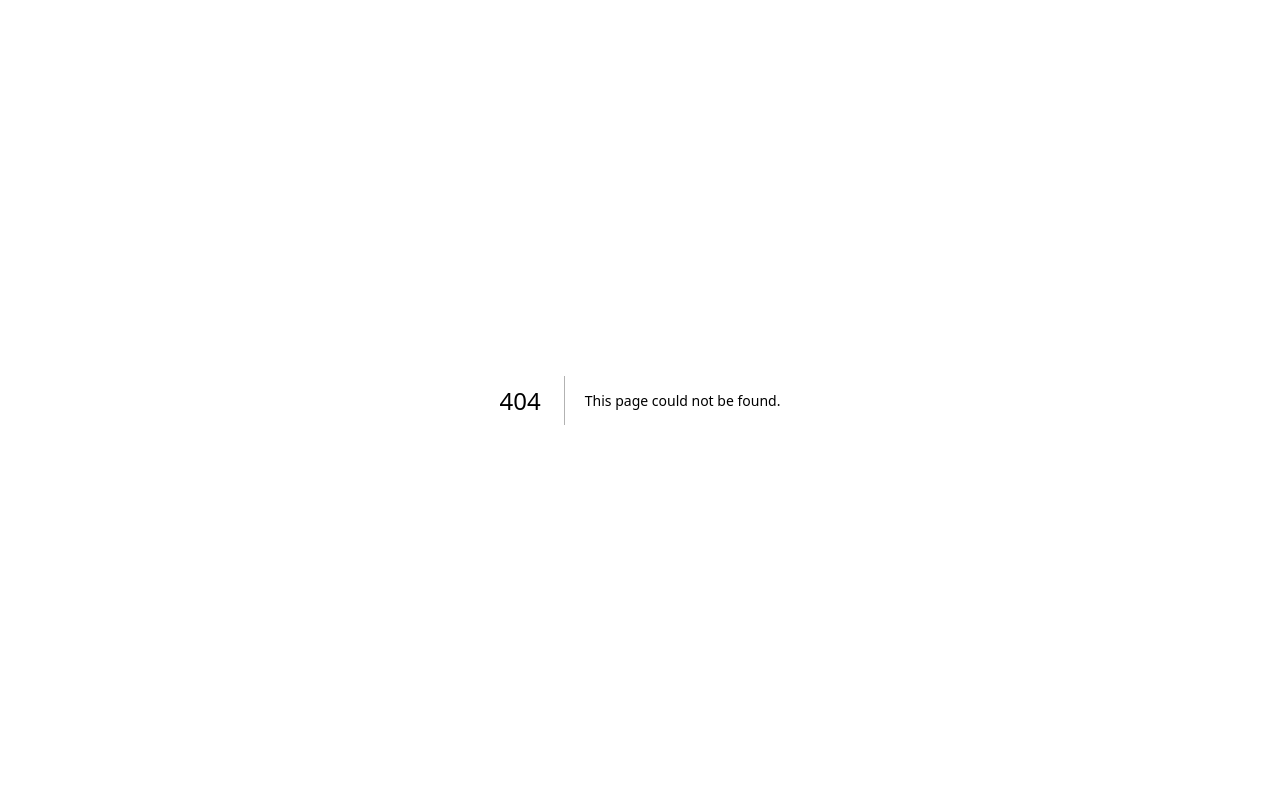
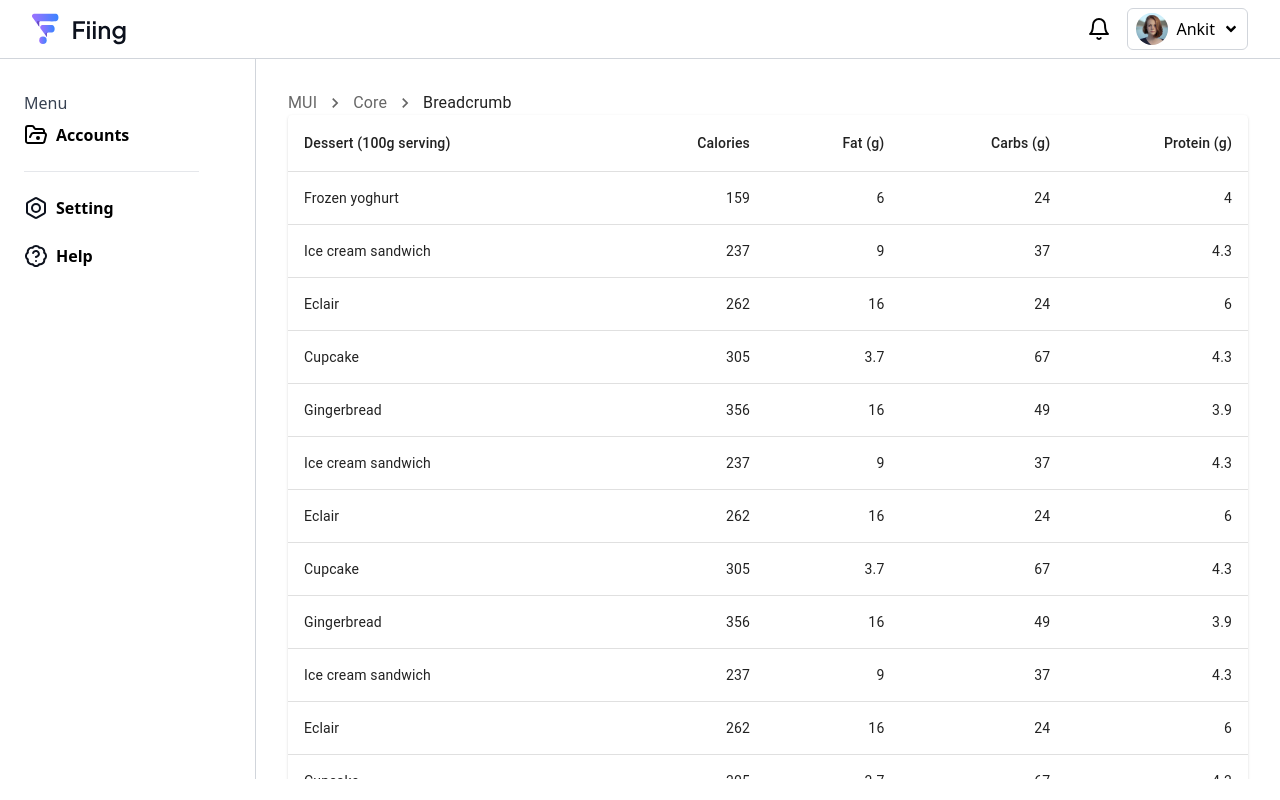
Before and after one commit to vashukashyap/fiing, a Next.js app: page /data in a window 1280 px wide. Before the commit this address had no page. Built offline with nearby package versions, Linux system fonts and the light colour scheme.

Commit message:
dashboards

```diff
--- a/package.json
+++ b/package.json
@@ -9,6 +9,10 @@
     "lint": "next lint"
   },
   "dependencies": {
+    "@emotion/react": "^11.11.3",
+    "@emotion/styled": "^11.11.0",
+    "@mui/icons-material": "^5.15.9",
+    "@mui/material": "^5.15.9",
     "framer-motion": "^11.0.3",
     "next": "14.1.0",
     "react": "^18",
--- /dev/null
+++ b/src/app/(dash)/data/page.js
@@ -0,0 +1,12 @@
+import CreateCompanyButton from "@/components/CreateCompanyButton/CreateCompanyButton";
+import DashboardImage from "@/assets/images/dashboardImage.png";
+import Image from "next/image";
+import CompanyData from "@/layouts/CompanyData";
+
+export default function Home() {
+  return (
+    <>
+      <CompanyData />
+    </>
+  );
+}
--- a/src/components/Advantages/Advantages.jsx
+++ b/src/components/Advantages/Advantages.jsx
@@ -47,7 +47,11 @@ const Advantages = () => {
                 damping: 40,
               }}
             >
-              <Image className='w-[20rem] sm:w-[26rem]' src={AnimationImg} />
+              <Image
+                className='w-[20rem] sm:w-[26rem]'
+                src={AnimationImg}
+                alt='animation image not found'
+              />
             </motion.div>
             <div className='h-[20rem] w-[20rem] bg-[#D6BBFB] rounded-full absolute -z-10'></div>
             <div ref={ref}></div>
--- a/src/components/Jumboster/Jumboster.jsx
+++ b/src/components/Jumboster/Jumboster.jsx
@@ -24,7 +24,7 @@ const Jumboster = () => {
           </button>
         </div>
         <div>
-          <Image src={JumbosterImage} />
+          <Image src={JumbosterImage} alt='jumboster image not found' />
         </div>
       </div>
     </>
--- /dev/null
+++ b/src/components/Table/Table.js
@@ -0,0 +1,70 @@
+import * as React from "react";
+import Table from "@mui/material/Table";
+import TableBody from "@mui/material/TableBody";
+import TableCell from "@mui/material/TableCell";
+import TableContainer from "@mui/material/TableContainer";
+import TableHead from "@mui/material/TableHead";
+import TableRow from "@mui/material/TableRow";
+import Paper from "@mui/material/Paper";
+
+function createData(name, calories, fat, carbs, protein) {
+  return { name, calories, fat, carbs, protein };
+}
+
+const rows = [
+  createData("Frozen yoghurt", 159, 6.0, 24, 4.0),
+  createData("Ice cream sandwich", 237, 9.0, 37, 4.3),
+  createData("Eclair", 262, 16.0, 24, 6.0),
+  createData("Cupcake", 305, 3.7, 67, 4.3),
+  createData("Gingerbread", 356, 16.0, 49, 3.9),
+  createData("Ice cream sandwich", 237, 9.0, 37, 4.3),
+  createData("Eclair", 262, 16.0, 24, 6.0),
+  createData("Cupcake", 305, 3.7, 67, 4.3),
+  createData("Gingerbread", 356, 16.0, 49, 3.9),
+  createData("Ice cream sandwich", 237, 9.0, 37, 4.3),
+  createData("Eclair", 262, 16.0, 24, 6.0),
+  createData("Cupcake", 305, 3.7, 67, 4.3),
+  createData("Gingerbread", 356, 16.0, 49, 3.9),
+  createData("Ice cream sandwich", 237, 9.0, 37, 4.3),
+  createData("Eclair", 262, 16.0, 24, 6.0),
+  createData("Cupcake", 305, 3.7, 67, 4.3),
+  createData("Gingerbread", 356, 16.0, 49, 3.9),
+  createData("Ice cream sandwich", 237, 9.0, 37, 4.3),
+  createData("Eclair", 262, 16.0, 24, 6.0),
+  createData("Cupcake", 305, 3.7, 67, 4.3),
+  createData("Gingerbread", 356, 16.0, 49, 3.9),
+];
+
+export default function CustTable() {
+  return (
+    <TableContainer component={Paper}>
+      <Table sx={{ minWidth: 650 }} aria-label='simple table'>
+        <TableHead>
+          <TableRow>
+            <TableCell>Dessert (100g serving)</TableCell>
+            <TableCell align='right'>Calories</TableCell>
+            <TableCell align='right'>Fat&nbsp;(g)</TableCell>
+            <TableCell align='right'>Carbs&nbsp;(g)</TableCell>
+            <TableCell align='right'>Protein&nbsp;(g)</TableCell>
+          </TableRow>
+        </TableHead>
+        <TableBody>
+          {rows.map((row) => (
+            <TableRow
+              key={row.name}
+              sx={{ "&:last-child td, &:last-child th": { border: 0 } }}
+            >
+              <TableCell component='th' scope='row'>
+                {row.name}
+              </TableCell>
+              <TableCell align='right'>{row.calories}</TableCell>
+              <TableCell align='right'>{row.fat}</TableCell>
+              <TableCell align='right'>{row.carbs}</TableCell>
+              <TableCell align='right'>{row.protein}</TableCell>
+            </TableRow>
+          ))}
+        </TableBody>
+      </Table>
+    </TableContainer>
+  );
+}
--- /dev/null
+++ b/src/layouts/CompanyData.js
@@ -0,0 +1,38 @@
+import React from "react";
+import NavigateNextIcon from "@mui/icons-material/NavigateNext";
+import Breadcrumbs from "@mui/material/Breadcrumbs";
+import Typography from "@mui/material/Typography";
+import Link from "@mui/material/Link";
+import CustTable from "@/components/Table/Table";
+const CompanyData = () => {
+  const breadcrumbs = [
+    <Link underline='hover' key='1' color='inherit' href='/'>
+      MUI
+    </Link>,
+    <Link
+      underline='hover'
+      key='2'
+      color='inherit'
+      href='/material-ui/getting-started/installation/'
+    >
+      Core
+    </Link>,
+    <Typography key='3' color='text.primary'>
+      Breadcrumb
+    </Typography>,
+  ];
+  return (
+    <div className='p-8 flex flex-col gap-10'>
+      <Breadcrumbs
+        separator={<NavigateNextIcon fontSize='small' />}
+        aria-label='breadcrumb'
+      >
+        {breadcrumbs}
+      </Breadcrumbs>
+      <CustTable />
+      <button className='w-full bg-blue-600 h-10'>Upload Invoice </button>
+    </div>
+  );
+};
+
+export default CompanyData;
```
Also changed, not shown: 1 other file (tests, documents, lock files or other folders).
